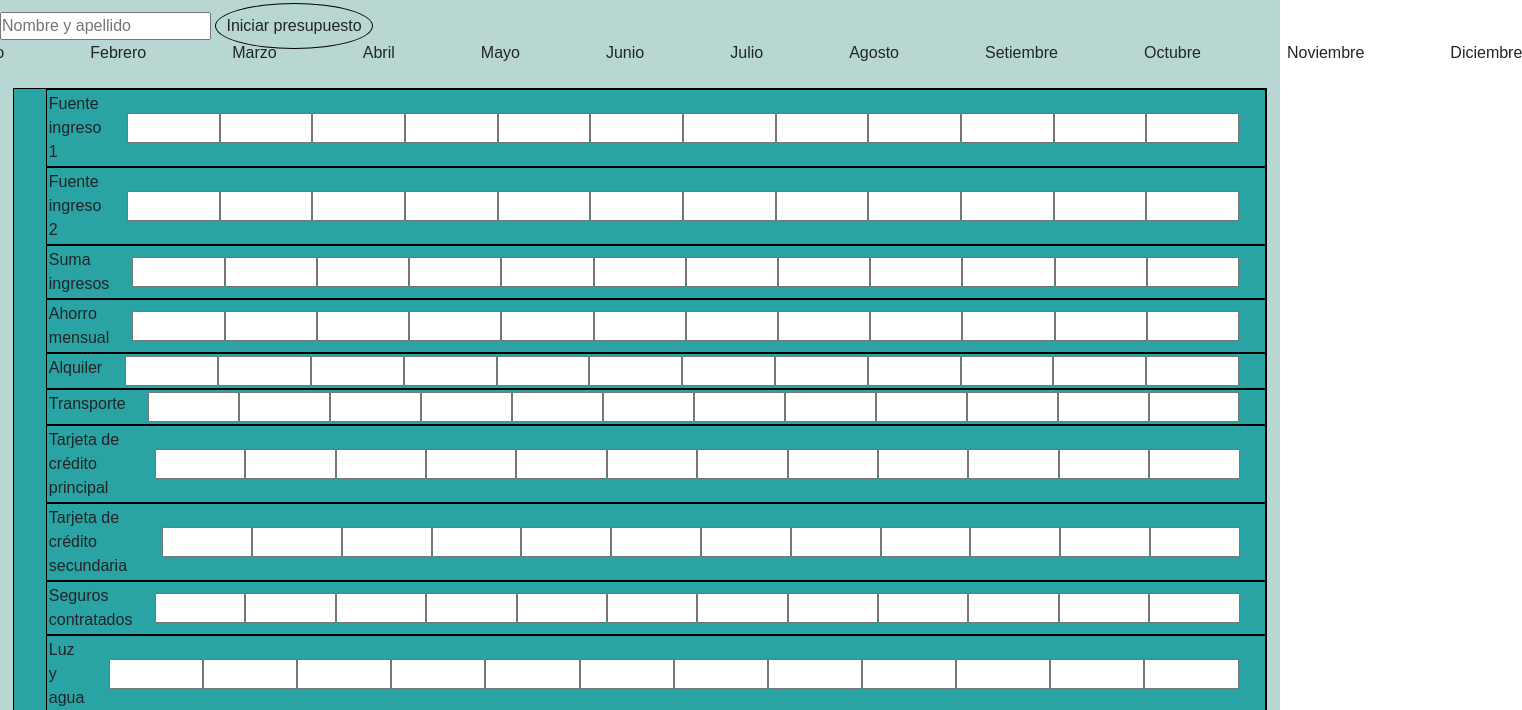
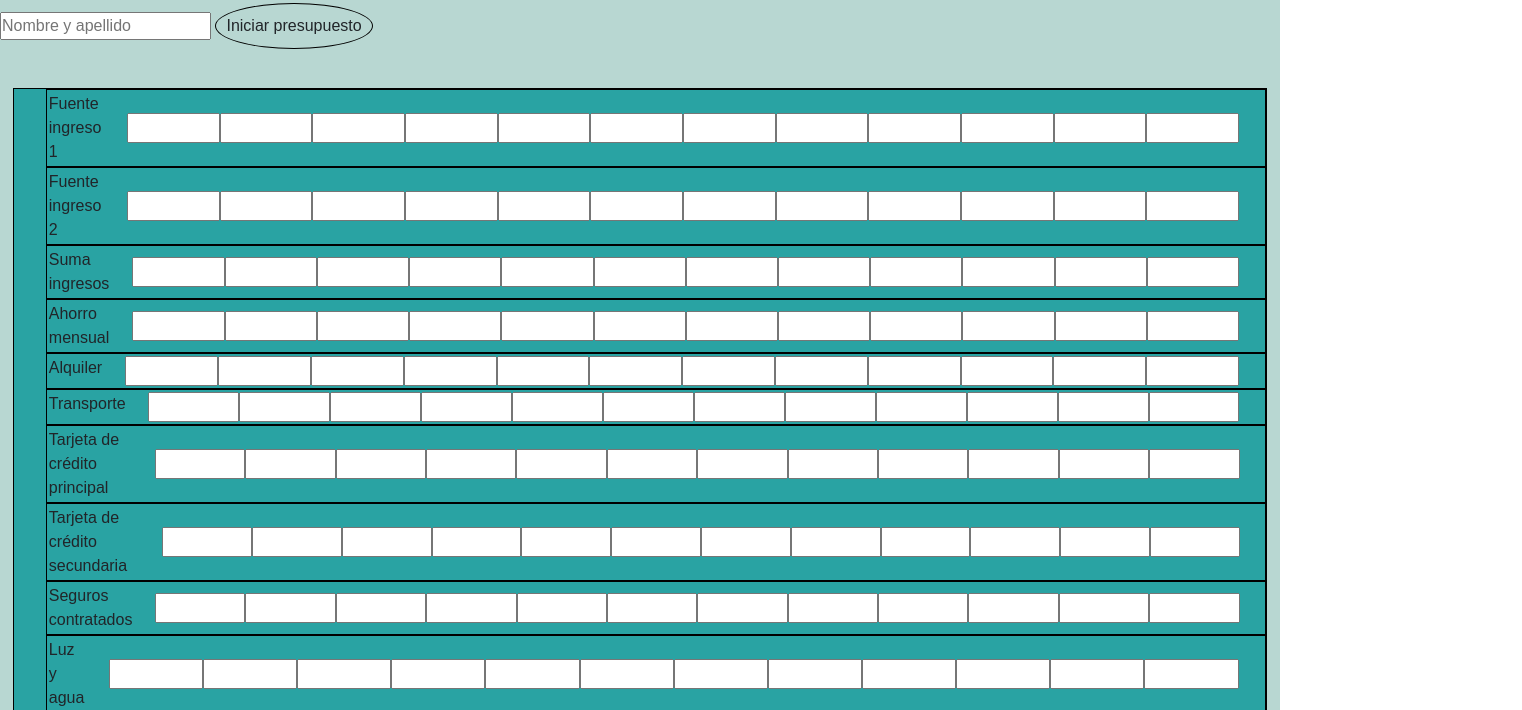
Before and after one commit to MauriFonseca/EntregaFinal-Fonseca, a website: page index.html in a window 1280 px wide. Shown: the part 143-853 px from the top of the page, 1522 px wide, since content can reach past the window. Drawn offline with nearby package versions, Linux system fonts and the light colour scheme.

Commit message:
Mauri - meses

```diff
--- a/index.html
+++ b/index.html
@@ -34,20 +34,6 @@
     <h2 class="title">Mensualizacion de gastos</h2>
     <input id="identificacionUsuario" placeholder="Nombre y apellido" type="text">
     <input id="inicio" class="btn" type="button" value="Iniciar presupuesto">
-    <div class="meses_presupuesto">
-        <p>Enero</p>
-        <p>Febrero</p>
-        <p>Marzo</p>
-        <p>Abril</p>
-        <p>Mayo</p>
-        <p>Junio</p>
-        <p>Julio</p>
-        <p>Agosto</p>
-        <p>Setiembre</p>
-        <p>Octubre</p>
-        <p>Noviembre</p>
-        <p>Diciembre</p>
-    </div>
 <form action="">
 <ul class="tabla_presupuesto">
 </ul>
--- a/scss/_cuerpo.scss
+++ b/scss/_cuerpo.scss
@@ -4,14 +4,6 @@ main {
             background-color: map-get($map: $colors , $key: backtabla);
             border: 1px solid #000000;
             margin: 3% 1% 0 1%;
-        }
-        .meses_presupuesto{
-            display: flex;
-            flex-direction: row;
-            gap: 14%;
-            position: absolute;
-            top: 23%;
-            right: 55%;
         }
         .btn {
             border-radius: 50%;
```
Also changed, not shown: css/main.css, 1 other file.
